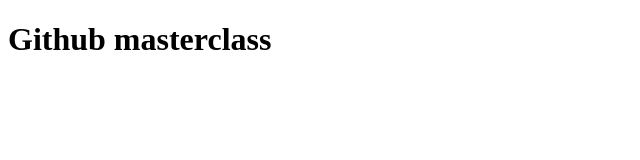
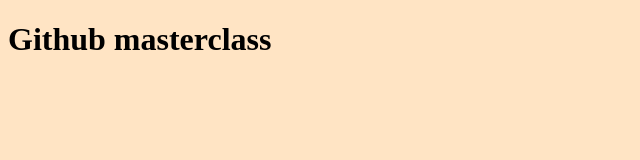
Before and after one commit to shags8/github-masterclass, a plain HTML site: page index.html in a window 1280 px wide. Shown: the whole page, without its empty margins (0-640 px from the left). Drawn offline with Linux system fonts and the light colour scheme.

Commit message:
background color

```diff
--- /dev/null
+++ b/index.css
@@ -0,0 +1,3 @@
+body{
+    background-color: bisque;
+}
--- a/index.html
+++ b/index.html
@@ -5,6 +5,7 @@
     <meta http-equiv="X-UA-Compatible" content="IE=edge" />
     <meta name="viewport" content="width=device-width, initial-scale=1.0" />
     <title>Document</title>
+    <link rel=stylesheet href="index.css">
   </head>
   <body>
     <h1>Github masterclass</h1>
```
